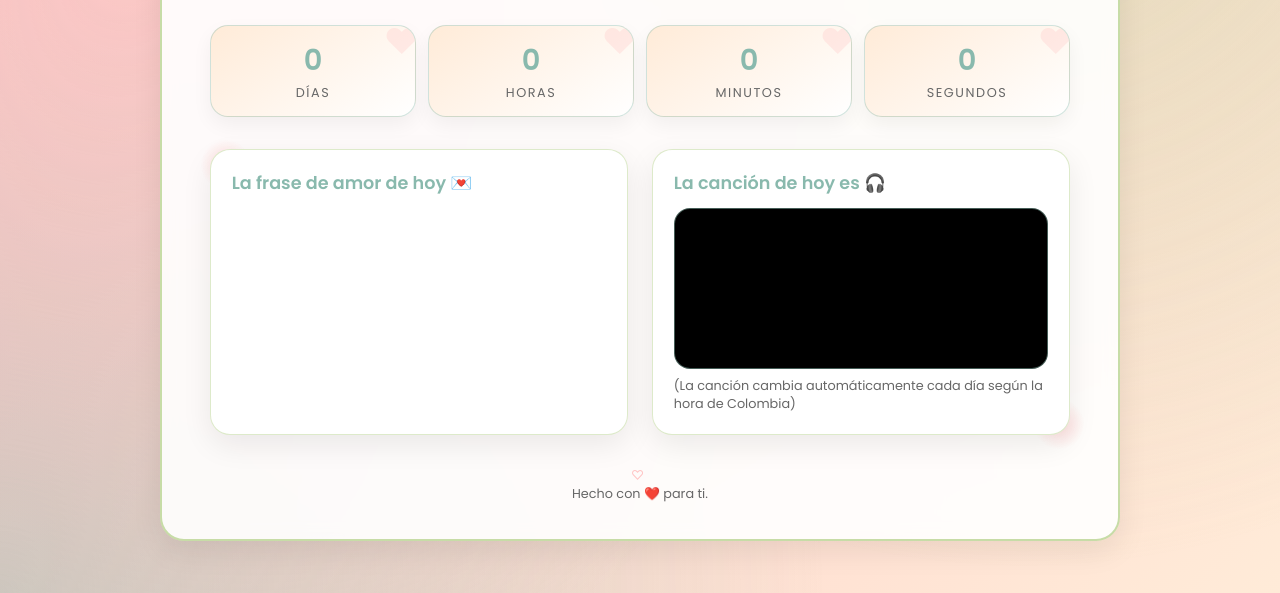
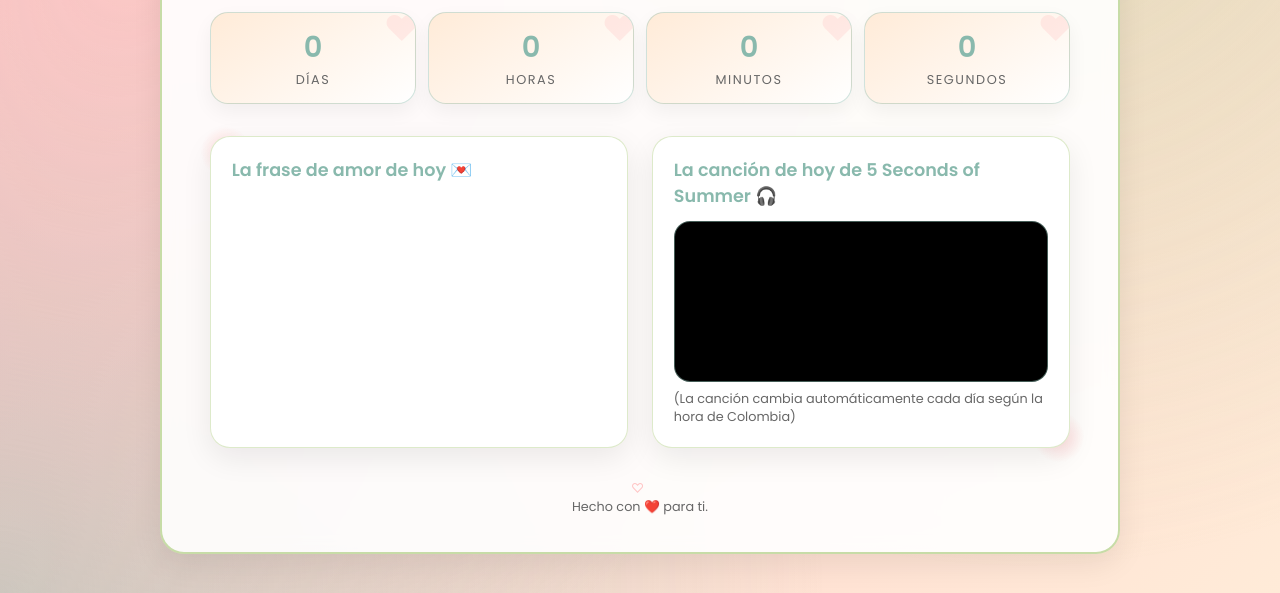
Before and after one commit to Sonrial/Contador-Viaje, a plain HTML site: page index.html in a window 1280 px wide. Shown: the part 207-800 px from the top of the page. Drawn offline with Linux system fonts and the light colour scheme.

Commit message:
Update song title to include artist name

```diff
--- a/index.html
+++ b/index.html
@@ -53,7 +53,7 @@
       </article>
 
       <article class="card song-card">
-        <h2>La canción de hoy es 🎧</h2>
+        <h2>La canción de hoy de 5 Seconds of Summer 🎧</h2>
         <p id="song-title" class="song-title"></p>
 
         <div class="spotify-container">
```
